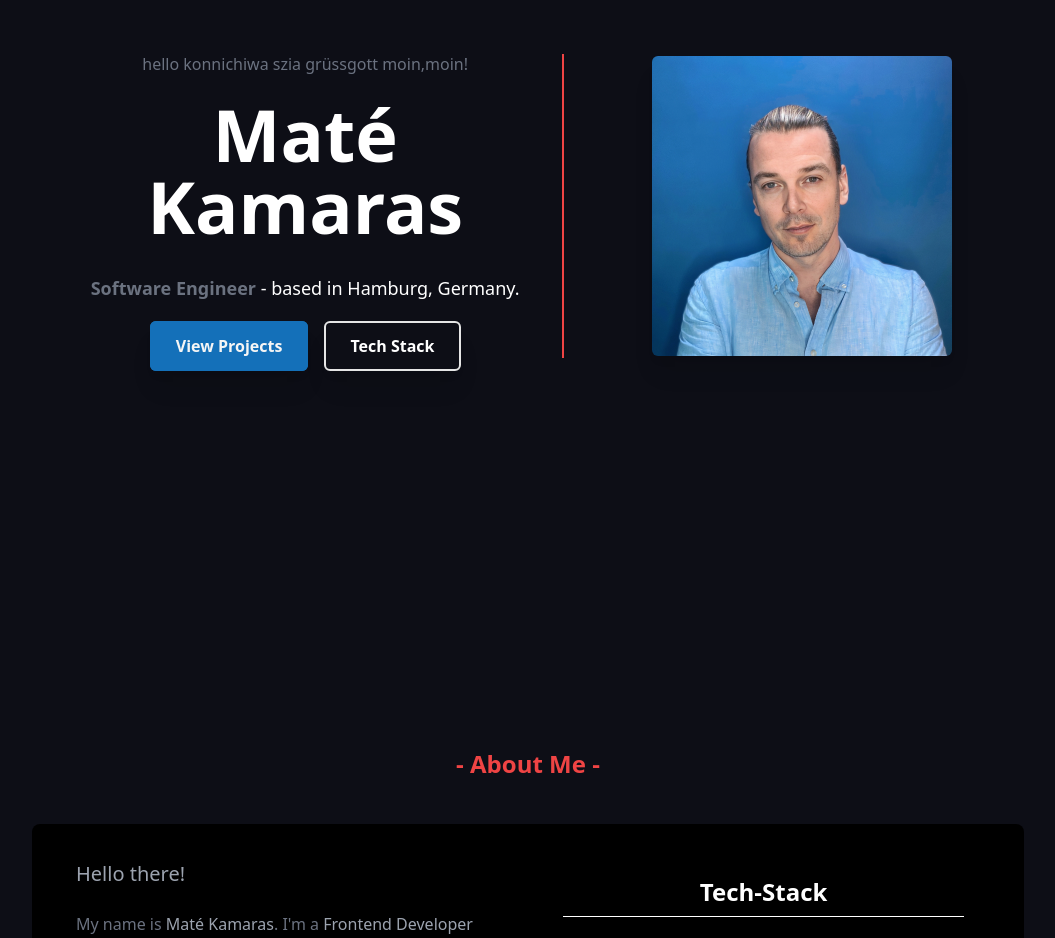
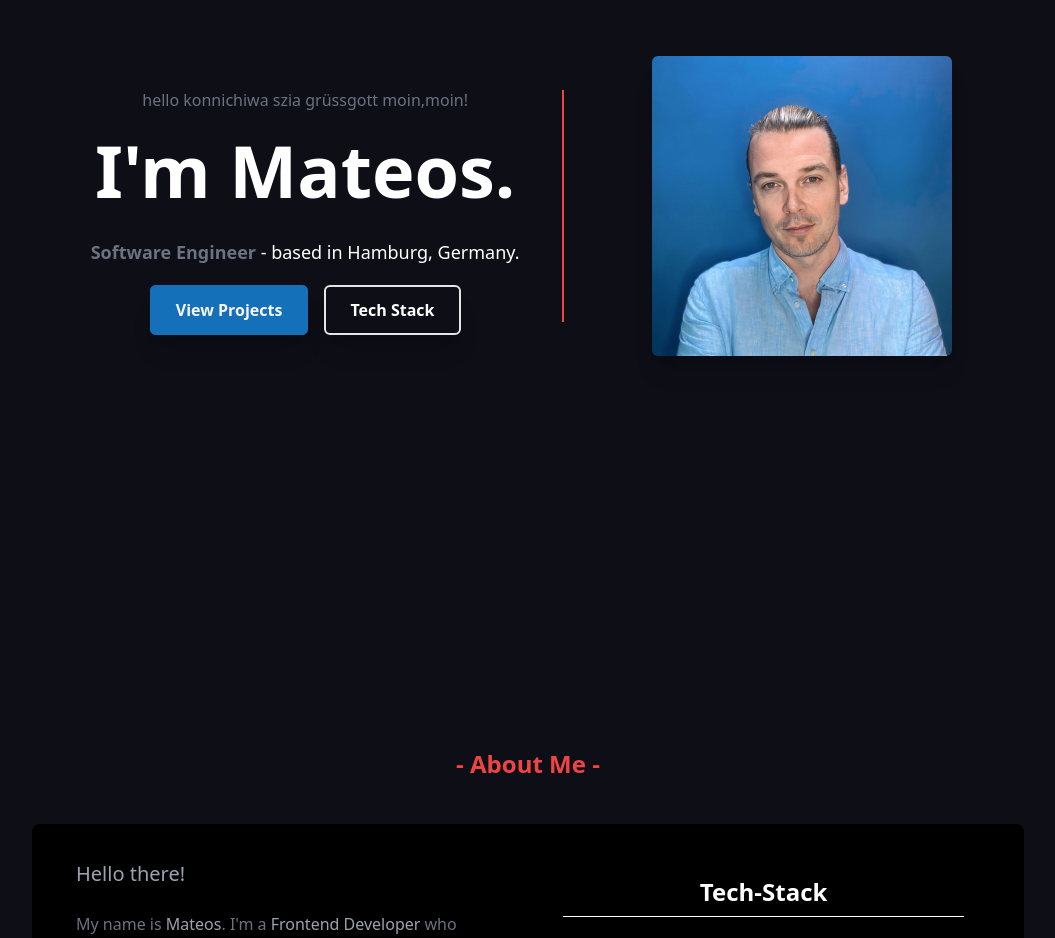
Before and after one commit to Murci2022/MY-PORTFOLIO, a Next.js app: page / in a window 1280 px wide. Shown: the part 240-1178 px from the top of the page, without its empty margins (112-1167 px from the left). Built offline with nearby package versions, Linux system fonts and the light colour scheme.

Commit message:
correction in Hero and About

```diff
--- a/components/AboutSection.tsx
+++ b/components/AboutSection.tsx
@@ -17,8 +17,7 @@ const AboutSection = () => {
               </h1>
               <p>
                 My name is
-                <span className=' dark:text-gray-400'>{' Maté Kamaras'}</span>.
-                I'm a
+                <span className=' dark:text-gray-400'>{' Mateos'}</span>. I'm a
                 <span className=' dark:text-gray-400'>
                   {' Frontend Developer '}
                 </span>
--- a/components/HeroSection.tsx
+++ b/components/HeroSection.tsx
@@ -21,7 +21,7 @@ const HeroSection = () => {
           </div>
           <div>
             <h1 className='font-bold text-6xl mt-6 p-2 lg:text-7xl md:mt-2'>
-              Maté Kamaras
+              I'm Mateos.
             </h1>
           </div>
 
```
